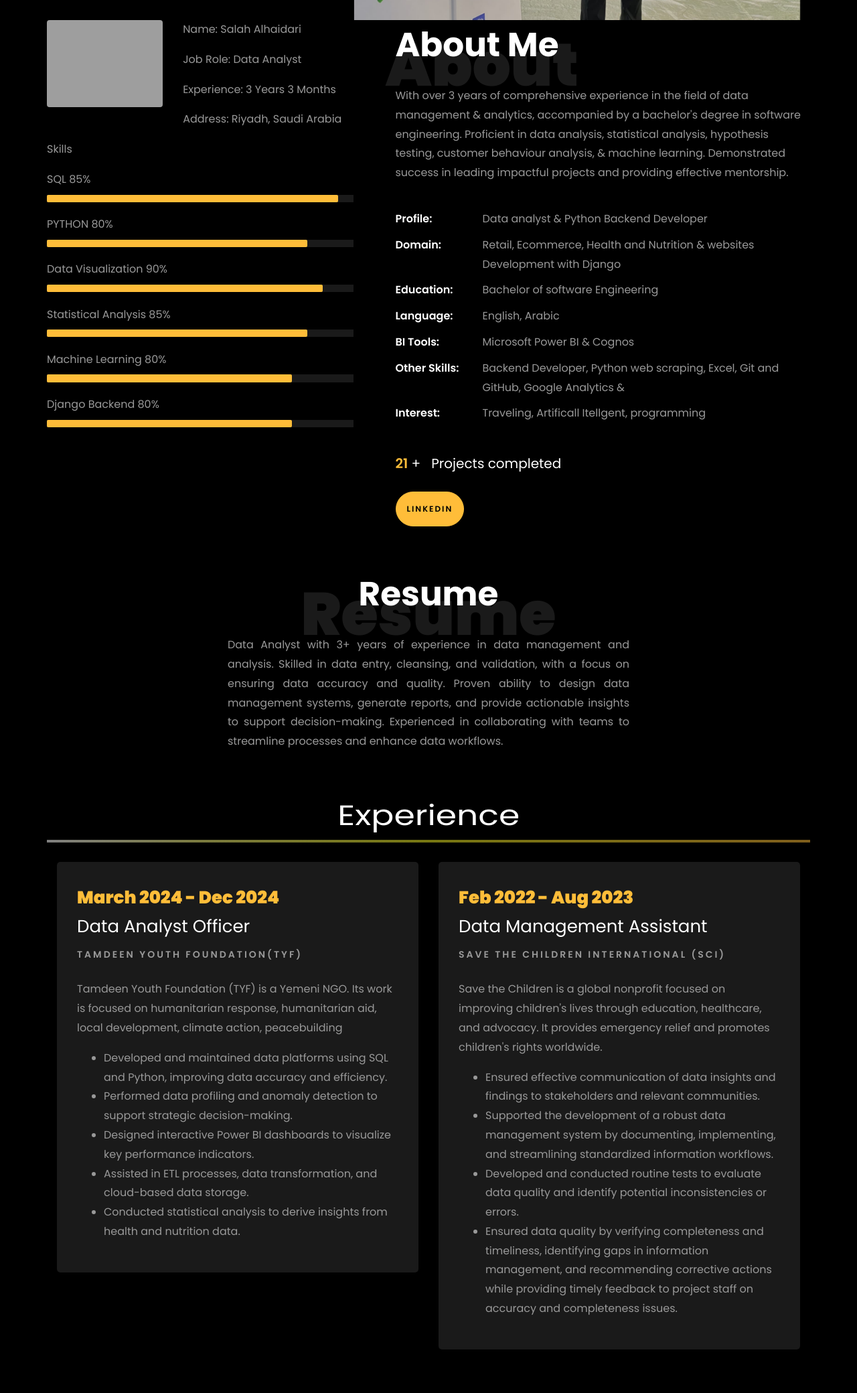
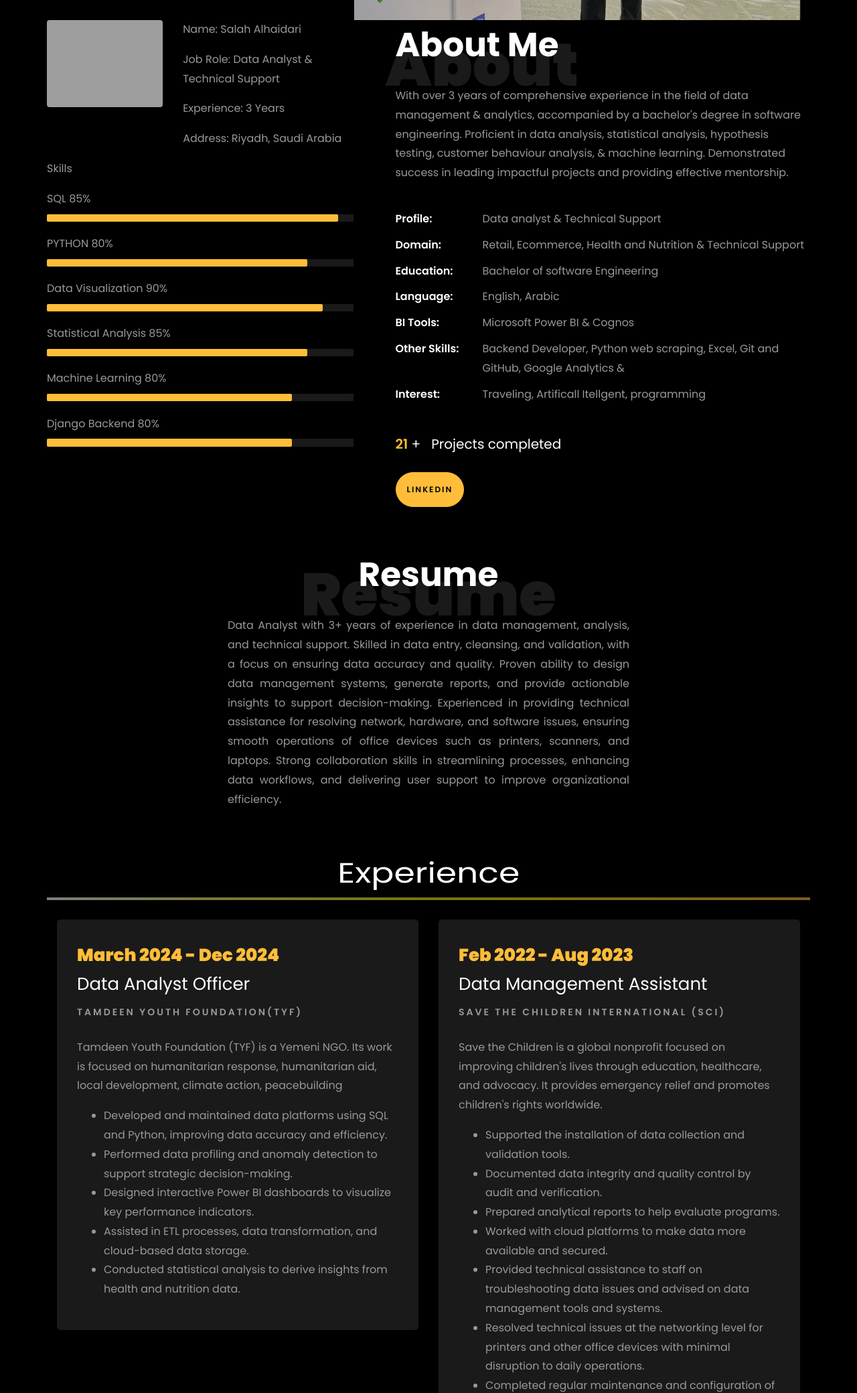
Before and after one commit to Salah-Alhaidri/Salah-Alhaidri-Profile-, a plain HTML site: page index.html in a window 1280 px wide. Shown: the part 720-2800 px from the top of the page at 67% size. Drawn offline with Linux system fonts and the light colour scheme; grey boxes are pictures that could not be loaded; files whose address does not match are found by name.

Commit message:
Update index.html
add  information related to Technical Support

```diff
--- a/index.html
+++ b/index.html
@@ -191,7 +191,7 @@
 
 						<br>
 						<br>
-			            <h3>Data Analyst & Python Backend Developer</h3>
+			            <h3>Data Analyst & Technical Support </h3>
 						<!-- <h2 class="d-flex" style="margin-bottom: 0">With over 5 years of experience</h2> -->
 						<!-- <br> -->
 			            <p><a href="www.linkedin.com/in/salah-saeed-alhaidari-863b7a332" class="btn btn-primary py-3 px-4">linkedin</a>
@@ -224,8 +224,8 @@
 									<div class="col-sm-6 col-md-7">
 									  <div class="about-info">
 										<p><span class="title-s">Name: </span> <span>Salah Alhaidari</span></p>
-										<p><span class="title-s">Job Role: </span> <span>Data Analyst</span></p>
-										<p><span class="title-s">Experience: </span> <span>3 Years 3 Months</span></p>
+										<p><span class="title-s">Job Role: </span> <span>Data Analyst & Technical Support</span></p>
+										<p><span class="title-s">Experience: </span> <span>3 Years  </span></p>
 										<p><span class="title-s">Address: </span> <span>Riyadh, Saudi Arabia</span></p>
 									  </div>
 									</div>
@@ -288,8 +288,8 @@
 									Proficient in data analysis, statistical analysis, hypothesis testing, customer behaviour analysis, &amp; machine learning.
 									Demonstrated success in leading impactful projects and providing effective mentorship.</p>
 								<ul class="about-info mt-4 px-md-0 px-2">
-									<li class="d-flex"><span>Profile:</span> <span>Data analyst &amp; Python Backend Developer</span></li>
-									<li class="d-flex"><span>Domain:</span> <span>Retail, Ecommerce, Health and Nutrition &amp; websites Development with Django </span></li>
+									<li class="d-flex"><span>Profile:</span> <span>Data analyst &amp; Technical Support</span></li>
+									<li class="d-flex"><span>Domain:</span> <span>Retail, Ecommerce, Health and Nutrition &amp; Technical Support </span></li>
 									<li class="d-flex"><span>Education:</span> <span>Bachelor of software Engineering</span></li>
 									<li class="d-flex"><span>Language:</span> <span>English, Arabic</span></li>
 									<li class="d-flex"><span>BI Tools:</span> <span>Microsoft Power BI &amp; Cognos</span></li>
@@ -330,10 +330,8 @@
 
 
 				<div style="width: 600px; text-align: justify; margin: 0 auto;">
-					Data Analyst with 3+ years of experience in data management and analysis. Skilled in data entry,
-					cleansing, and validation, with a focus on ensuring data accuracy and quality. Proven ability to
-					design data management systems, generate reports, and provide actionable insights to support
-					decision-making. Experienced in collaborating with teams to streamline processes and enhance data workflows.
+					 <p>Data Analyst with 3+ years of experience in data management, analysis, and technical support. Skilled in data entry, cleansing, and validation, with a focus on ensuring data accuracy and quality. Proven ability to design data management systems, generate reports, and provide actionable insights to support decision-making. Experienced in providing technical assistance for resolving network, hardware, and software issues, ensuring smooth operations of office devices such as printers, scanners, and laptops. Strong collaboration skills in streamlining processes, enhancing data workflows, and delivering user support to improve organizational efficiency.</p>
+
 				</div>
 
 
@@ -379,11 +377,17 @@
 							Save the Children is a global nonprofit focused on improving children's lives through education, healthcare, and advocacy. It provides emergency relief and promotes children's rights worldwide.
 
 							<ul>
-								<li>Ensured effective communication of data insights and findings to stakeholders and relevant communities.</li>
-								<li>Supported the development of a robust data management system by documenting, implementing, and streamlining standardized information workflows.</li>
-								<li>Developed and conducted routine tests to evaluate data quality and identify potential inconsistencies or errors.</li>
-								<li>Ensured data quality by verifying completeness and timeliness, identifying gaps in information management, and recommending corrective actions while providing timely feedback to project staff on accuracy and completeness issues.</li>
-							</ul>
+
+    <li>Supported the installation of data collection and validation tools.</li>
+    <li>Documented data integrity and quality control by audit and verification.</li>
+    <li>Prepared analytical reports to help evaluate programs.</li>
+    <li>Worked with cloud platforms to make data more available and secured.</li>
+    <li>Provided technical assistance to staff on troubleshooting data issues and advised on data management tools and systems.</li>
+    <li>Resolved technical issues at the networking level for printers and other office devices with minimal disruption to daily operations.</li>
+    <li>Completed regular maintenance and configuration of printers, scanners, and network devices to ensure optimal performance.</li>
+    <li>Assisted staff in configuring laptops, desktops, and mobiles, enhancing the technical efficiency of the organization.</li>
+
+	</ul>
 
 
 						</p>
```
